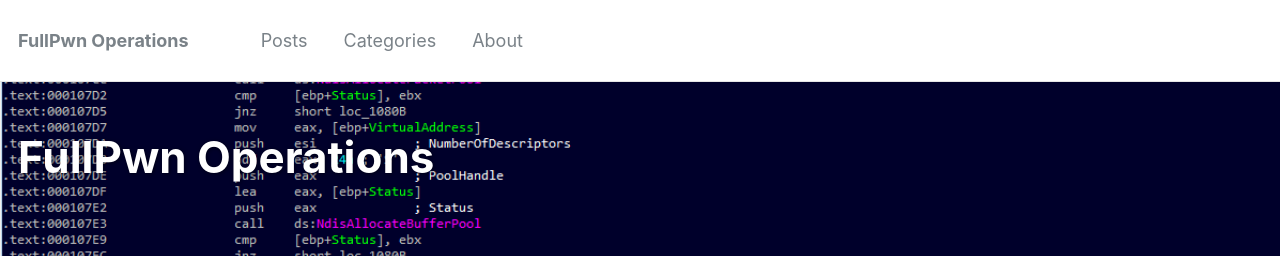
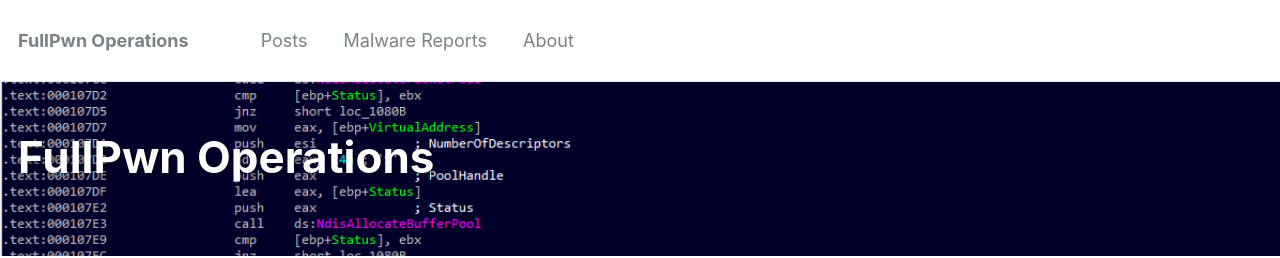
Before and after one commit to asdyxcyxc/FULLSHADE.github.io, a Jekyll site: the page built from index.html, in a window 1280 px wide and 1232 px high. Shown: the top 258 px of the window. Built offline with Jekyll 4.4.1, drawn with Linux system fonts in a browser that asks for light colours; the list of posts is cut into pages by our own code.

Commit message:
Update navigation.yml

```diff
--- a/_data/navigation.yml
+++ b/_data/navigation.yml
@@ -3,8 +3,8 @@
   - title: "Posts"
     url: /posts.html
 
-  - title: "Categories"
-    url: /categories.html
+  - title: "Malware Reports"
+    url: /malware-analysis.html
 
   - title: "About"
     url: /about.html
```
